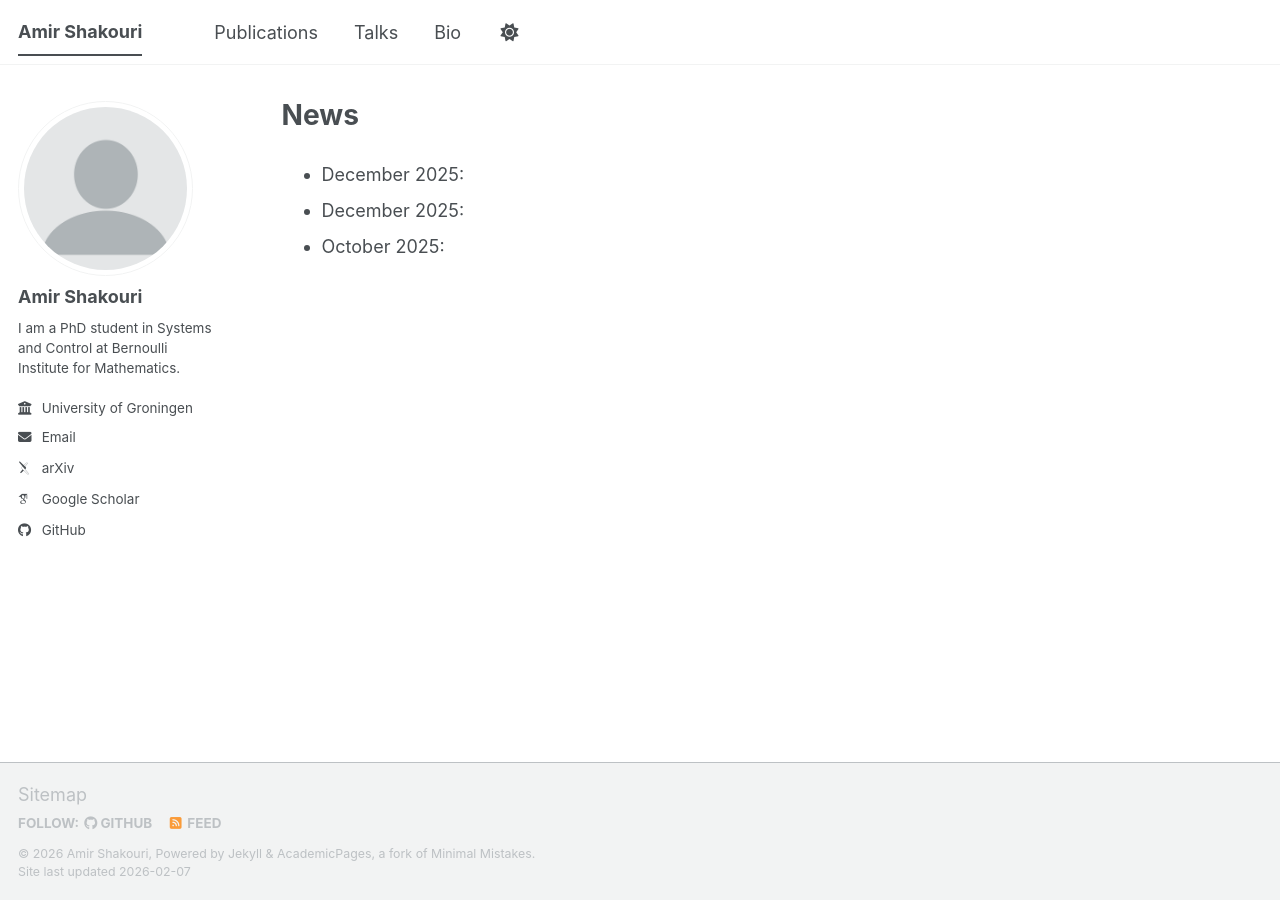
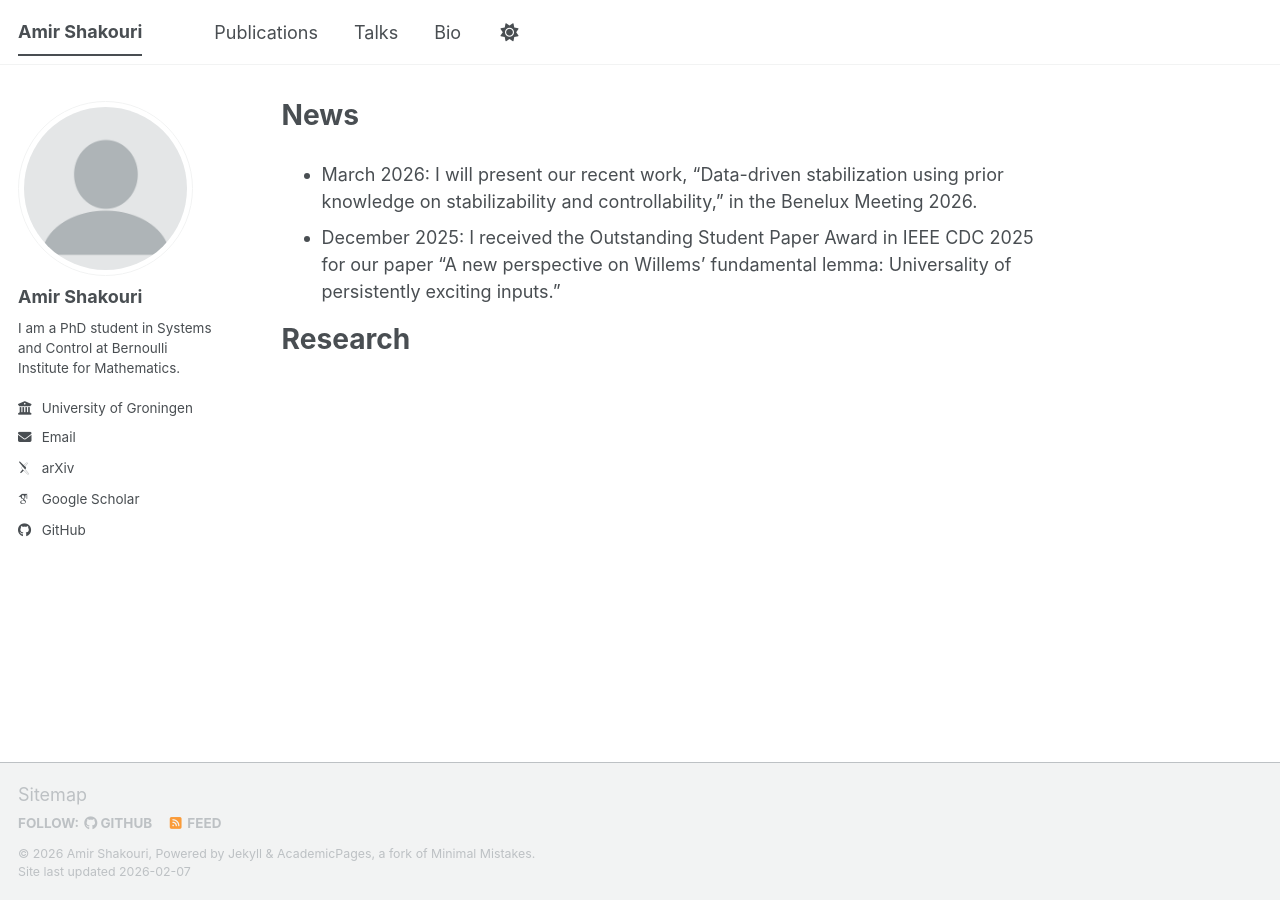
Before and after one commit to a-shakouri/a-shakouri.github.io, a Jekyll site: the page built from _pages/about.md, in a window 1280 px wide. Built offline with Jekyll 4.4.1, drawn with Linux system fonts in a browser that asks for light colours; some web fonts are replaced; a script bundle is joined from its source files by our own code; library files that are not in the unit come from our copies.

Commit message:
Update about.md

```diff
--- a/_pages/about.md
+++ b/_pages/about.md
@@ -7,7 +7,8 @@ redirect_from:
   - /about.html
 ---
 
+- March 2026: I will present our recent work, "Data-driven stabilization using prior knowledge on stabilizability and controllability," in the Benelux Meeting 2026.
+- December 2025: I received the Outstanding Student Paper Award in IEEE CDC 2025 for our paper "A new perspective on Willems’ fundamental lemma: Universality of persistently exciting inputs."
 
-- December 2025:
-- December 2025:
-- October 2025:
+Research
+======
```
